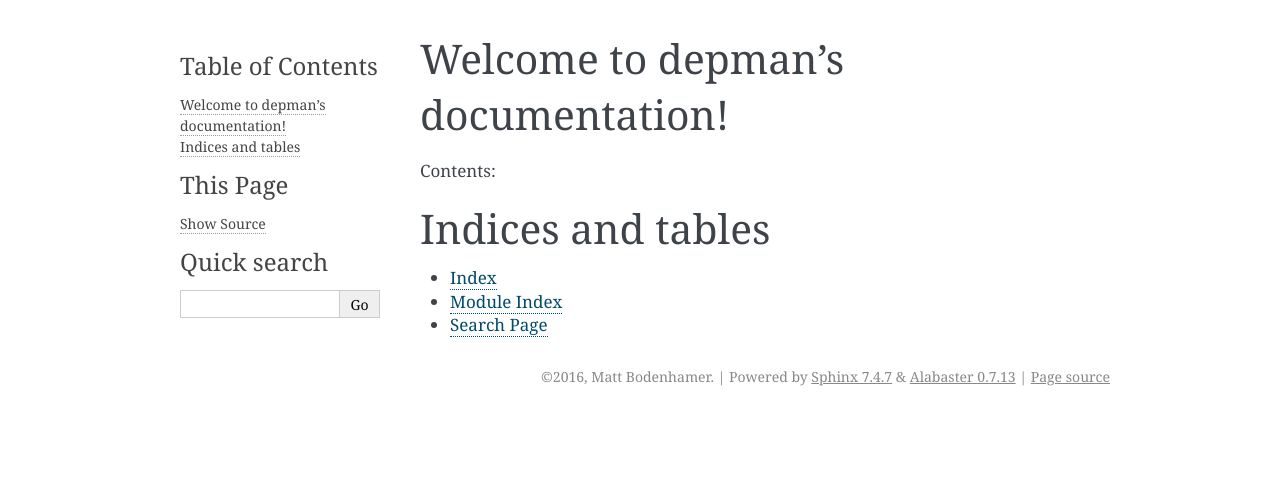
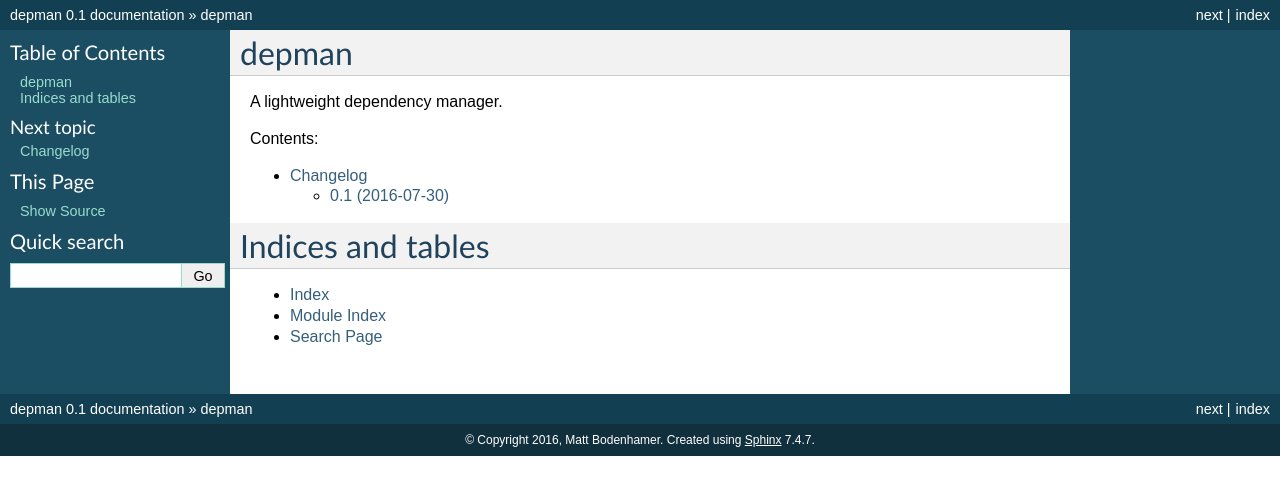
Before and after one commit to mbodenhamer/depman, a Sphinx documentation site: the page built from docs/index.rst, in a window 1280 px wide. Shown: the top 495 px of the page. Built offline with Sphinx 7.4.7, drawn with Linux system fonts in a browser that asks for light colours; some of the changed lines change nothing that is shown.

Commit message:
Modifying docs

```diff
--- /dev/null
+++ b/docs/changelog.rst
@@ -0,0 +1 @@
+.. include:: ../CHANGELOG.rst
--- a/docs/conf.py
+++ b/docs/conf.py
@@ -16,10 +16,16 @@
 import os
 import shlex
 
+DIR = os.path.dirname(os.path.abspath(__file__))
+
+def read(fpath):
+    with open(fpath, 'rt') as f:
+        return f.read().strip()
+
 # If extensions (or modules to document with autodoc) are in another directory,
 # add these directories to sys.path here. If the directory is relative to the
 # documentation root, use os.path.abspath to make it absolute, like shown here.
-#sys.path.insert(0, os.path.abspath('.'))
+sys.path.insert(0, os.path.abspath('.'))
 
 # -- General configuration ------------------------------------------------
 
@@ -54,10 +60,10 @@
 # |version| and |release|, also used in various other places throughout the
 # built documents.
 #
+# The full version, including alpha/beta/rc tags.
+release = read(os.path.join(DIR, '../version.txt'))
 # The short X.Y version.
-version = '0.1'
-# The full version, including alpha/beta/rc tags.
-release = '0.1'
+version = release
 
 # The language for content autogenerated by Sphinx. Refer to documentation
 # for a list of supported languages.
@@ -108,7 +114,7 @@
 
 # The theme to use for HTML and HTML Help pages.  See the documentation for
 # a list of builtin themes.
-html_theme = 'alabaster'
+html_theme = 'default'
 
 # Theme options are theme-specific and customize the look and feel of a theme
 # further.  For a list of options available for each theme, see the
--- a/docs/index.rst
+++ b/docs/index.rst
@@ -3,15 +3,14 @@
    You can adapt this file completely to your liking, but it should at least
    contain the root `toctree` directive.
 
-Welcome to depman's documentation!
-==================================
+.. include:: ../README.rst
 
 Contents:
 
 .. toctree::
    :maxdepth: 2
 
-
+   changelog
 
 Indices and tables
 ==================
```
